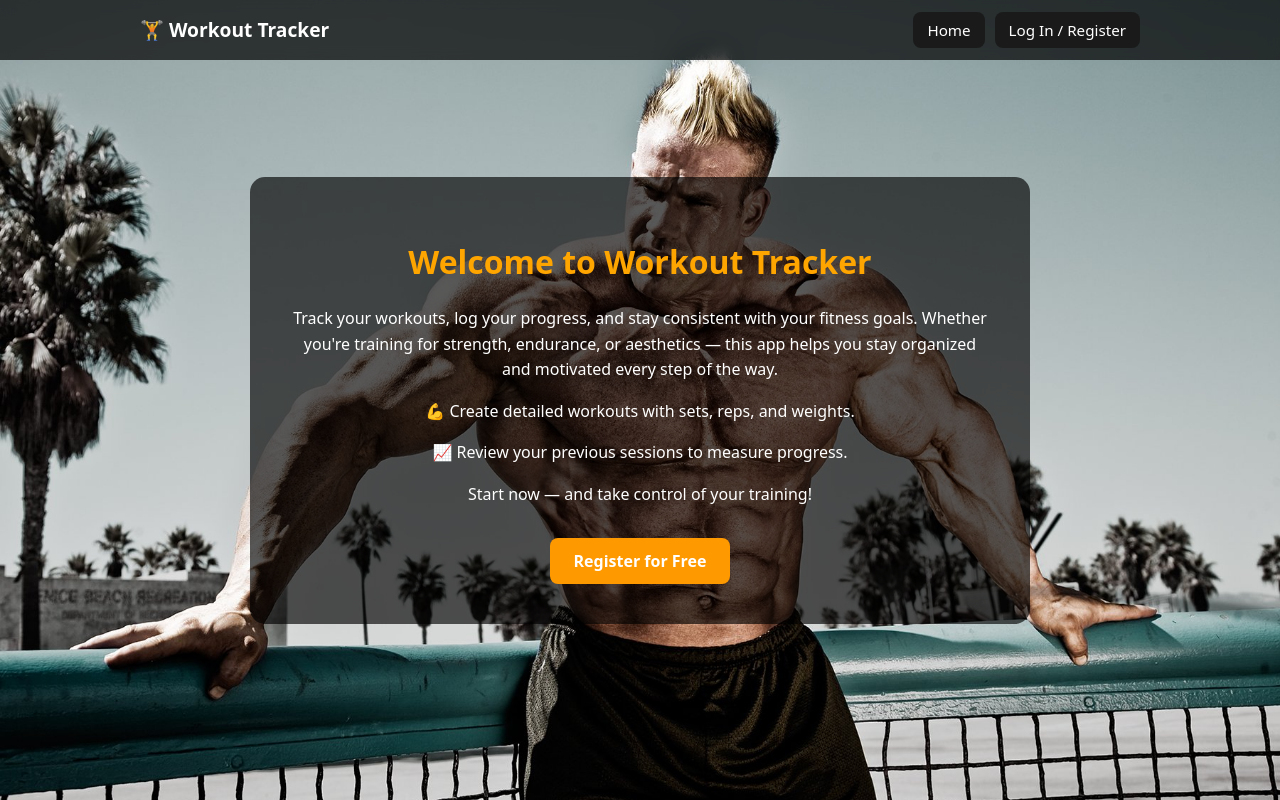
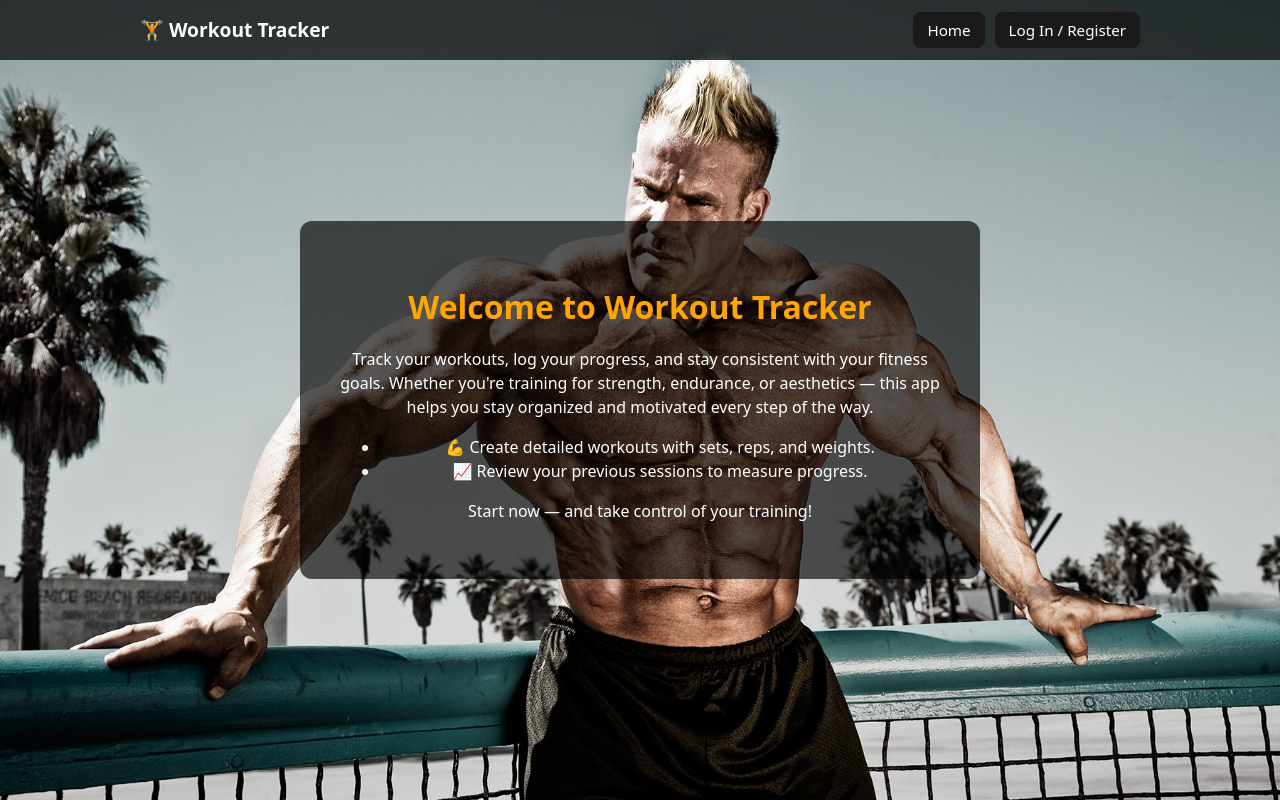
Before and after one commit to Catalin4Florin/WorkoutAppTracker, a Vue app: page / in a window 1280 px wide. Built offline with nearby package versions, Linux system fonts and the light colour scheme; no server answers.

Commit message:
Enhancement: personalized home screen greeting with logged-in user's nickname

```diff
--- a/src/components/HomePage.vue
+++ b/src/components/HomePage.vue
@@ -1,88 +1,77 @@
 <template>
-    <div class="home-background">
-      <div class="home-content">
-        <h1>Welcome to Workout Tracker</h1>
+  <div class="home-container">
+    <div class="overlay">
+      <h1 class="title">
+        Welcome to Workout Tracker<span v-if="nickname">, {{ nickname }}</span>
+      </h1>
       <p>
         Track your workouts, log your progress, and stay consistent with your fitness goals.
         Whether you're training for strength, endurance, or aesthetics — this app helps you
         stay organized and motivated every step of the way.
       </p>
-        <p>💪 Create detailed workouts with sets, reps, and weights.</p>
-        <p>📈 Review your previous sessions to measure progress.</p>
+      <ul>
+        <li>💪 Create detailed workouts with sets, reps, and weights.</li>
+        <li>📈 Review your previous sessions to measure progress.</li>
+      </ul>
       <p>Start now — and take control of your training!</p>
-
-        <button
-          v-if="!user"
-          class="register-btn"
-          @click="goToLogin"
-        >
-          Register for Free
-        </button>
     </div>
   </div>
 </template>
 
 <script setup>
-  import { useRouter } from 'vue-router'
+import { ref, onMounted, watch } from 'vue'
+import { db } from '../firebase'
 import { useAuth } from '../composables/useAuth'
+import { doc, getDoc } from 'firebase/firestore'
 
-  const router = useRouter()
-  const { user } = useAuth()
+const { user, loading } = useAuth()
+const nickname = ref('')
 
-  const goToLogin = () => router.push('/login')
+const loadNickname = async () => {
+  if (!user.value) return
+  try {
+    const userRef = doc(db, 'users', user.value.uid)
+    const snapshot = await getDoc(userRef)
+    if (snapshot.exists()) {
+      const data = snapshot.data()
+      nickname.value = data.nickname || ''
+    }
+  } catch (err) {
+    console.error('Error loading nickname:', err)
+  }
+}
+
+watch(
+  [user, loading],
+  ([u, isLoading]) => {
+    if (!isLoading && u) loadNickname()
+  },
+  { immediate: true }
+)
 </script>
 
 <style scoped>
-  .home-background {
-    position: fixed;
-    top: 0;
-    left: 0;
-    width: 100vw;
-    height: 100vh;
+.home-container {
   background-image: url('/jayCutler.jpg');
   background-size: cover;
   background-position: center;
-    background-repeat: no-repeat;
+  height: 100vh;
   display: flex;
   justify-content: center;
   align-items: center;
-    overflow: hidden;
+  color: white;
 }
 
-  .home-content {
+.overlay {
   background-color: rgba(0, 0, 0, 0.65);
-    color: white;
   padding: 40px;
-    border-radius: 15px;
-    max-width: 700px;
+  border-radius: 12px;
+  max-width: 600px;
   text-align: center;
 }
 
-  h1 {
+.title {
   color: #ffa500;
-    margin-bottom: 20px;
-    font-size: 2rem;
-  }
-
-  p {
-    margin-bottom: 10px;
-    line-height: 1.6;
-  }
-
-  .register-btn {
-    margin-top: 20px;
-    padding: 12px 24px;
-    font-size: 1rem;
-    font-weight: 600;
-    color: white;
-    background-color: #ff9900;
-    border: none;
-    border-radius: 8px;
-    cursor: pointer;
-    transition: 0.3s;
-  }
-
-  .register-btn:hover {
-    background-color: #ffa733;
+  margin-bottom: 15px;
 }
 </style>
```
Lines whose indentation alone changed are shown as unchanged.
